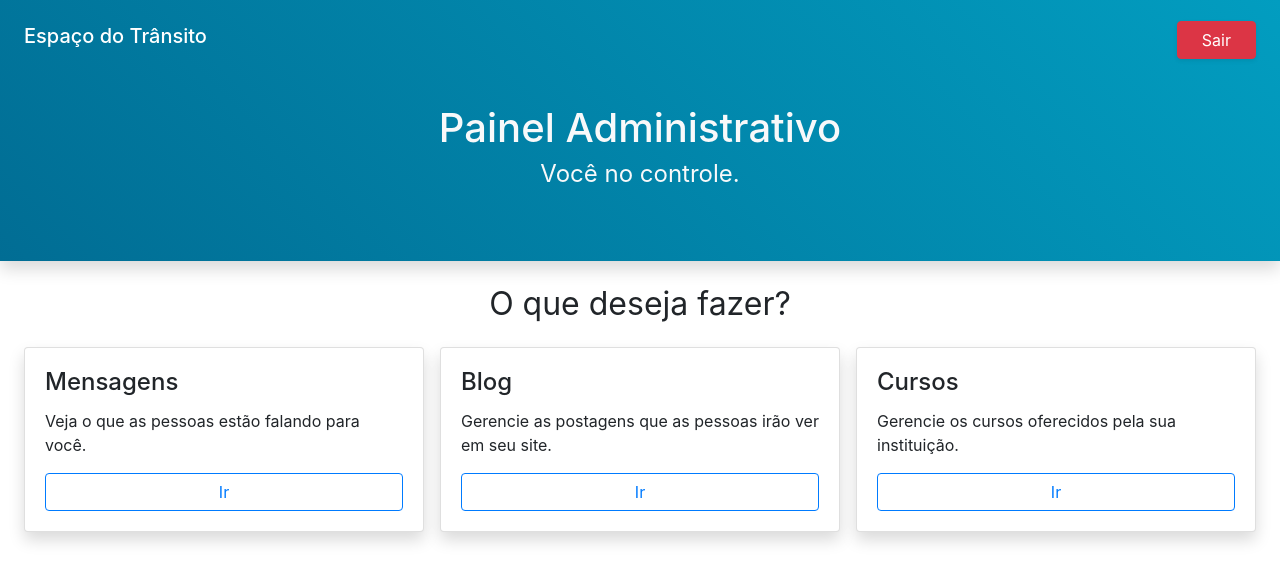
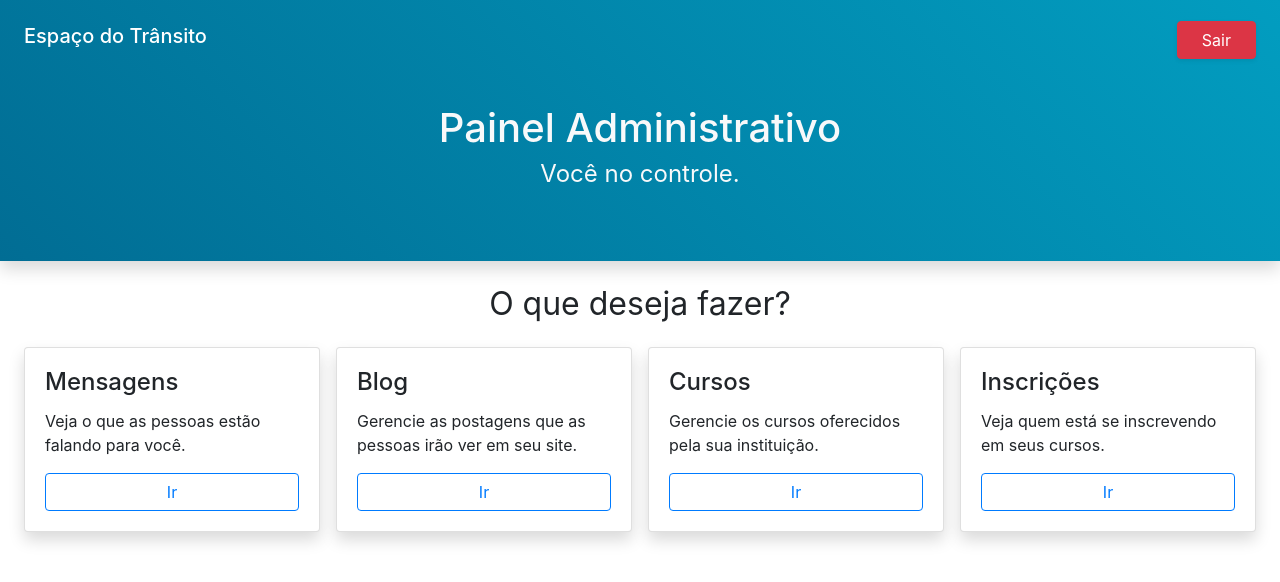
Before and after one commit to RuanScherer/EspacoDoTransito, a PHP site: page /admin/dashboard.php in a window 1280 px wide. Shown: the top 582 px of the page. Run offline with PHP 8.4, Linux system fonts and the light colour scheme; a user stored in the database is signed in.

Commit message:
Subscriptions link added

```diff
--- a/admin/dashboard.php
+++ b/admin/dashboard.php
@@ -77,6 +77,15 @@ if(isset($_GET['logout']))
 						<a href="courses.php" class="text-center btn btn-outline-primary mt-3">Ir</a>
 					</div>
 				</div>
+				<div class="card shadow m-2 w-100 max-400">
+					<div class="card-body p0 d-flex flex-column justify-content-between">
+						<div>
+							<h4 class="card-title">Inscrições</h4>
+							<p class="card-text">Veja quem está se inscrevendo em seus cursos.</p>
+						</div>
+						<a href="subscriptions.php" class="text-center btn btn-outline-primary mt-3">Ir</a>
+					</div>
+				</div>
 			</ul>
 		</section>
 
```
